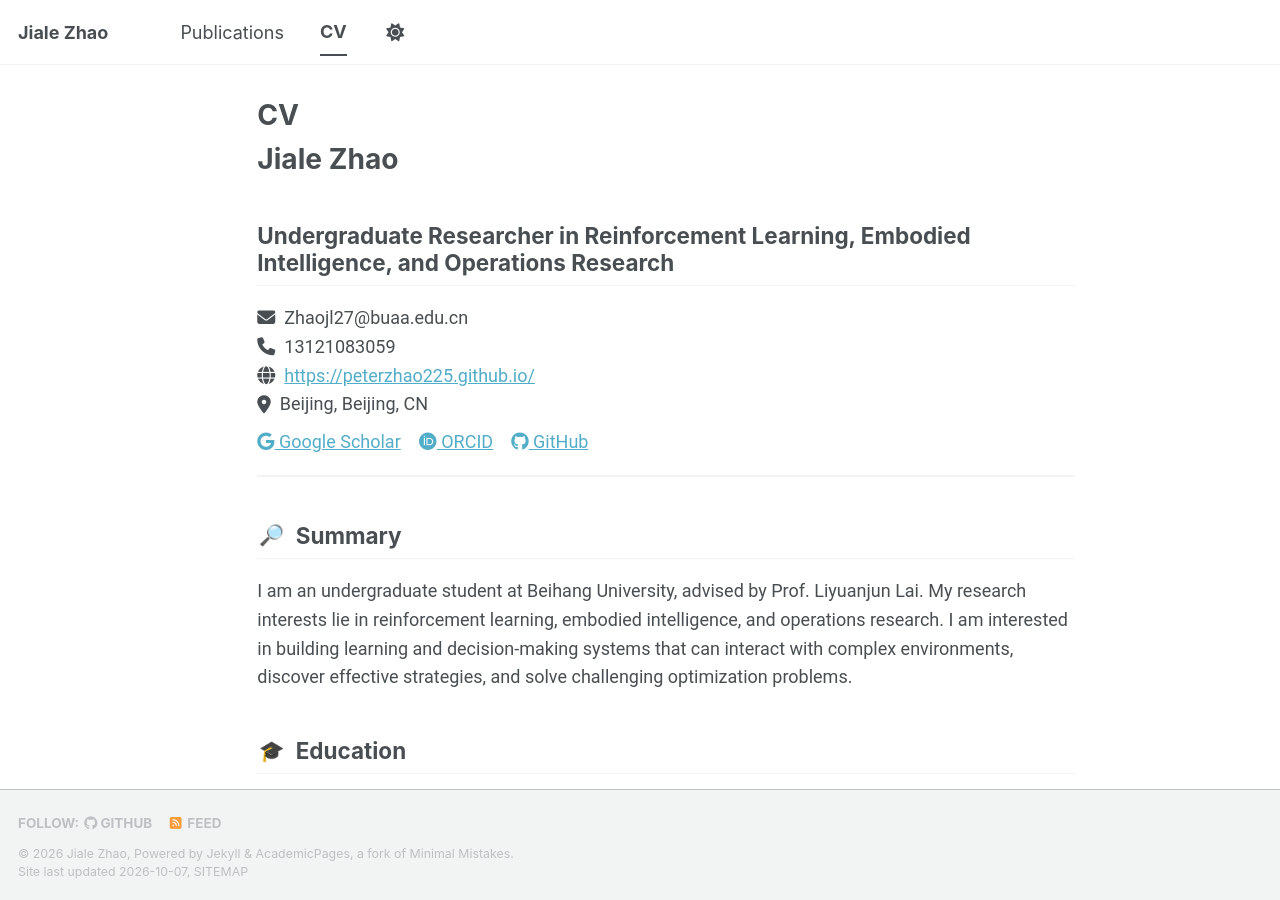
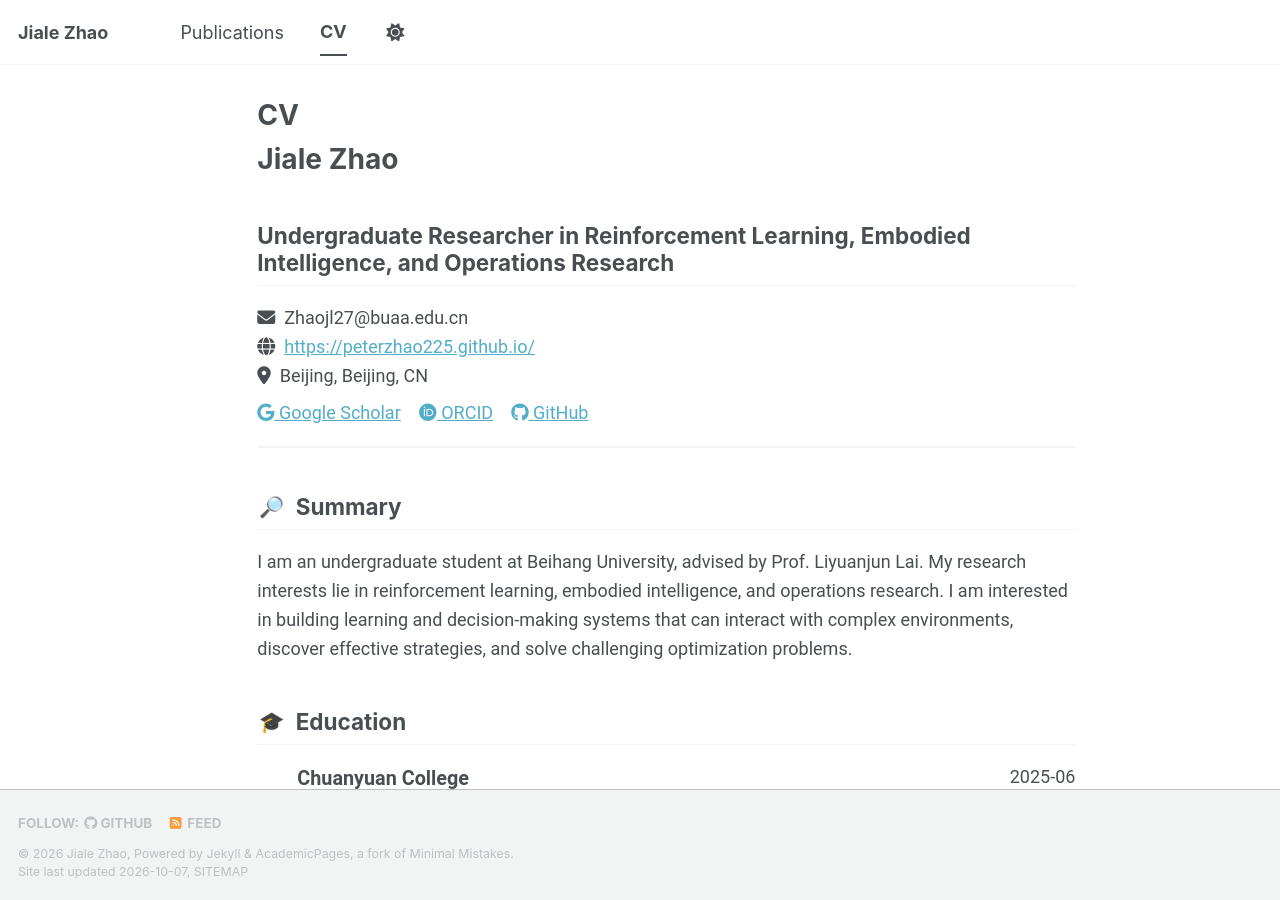
Before and after one commit to Peterzhao225/Peterzhao225.github.io, a Jekyll site: the page built from _pages/cv-json.md, in a window 1280 px wide and 900 px high. Built offline with Jekyll 4.4.1, drawn with Linux system fonts in a browser that asks for light colours; a style sheet for code colours, icons or effects is not loaded.

Commit message:
Remove phone number from CV

```diff
--- a/_data/cv.json
+++ b/_data/cv.json
@@ -3,7 +3,6 @@
     "name": "Jiale Zhao",
     "label": "Undergraduate Researcher in Reinforcement Learning, Embodied Intelligence, and Operations Research",
     "email": "Zhaojl27@buaa.edu.cn",
-    "phone": "13121083059",
     "website": "https://peterzhao225.github.io/",
     "summary": "I am an undergraduate student at Beihang University, advised by Prof. Liyuanjun Lai. My research interests lie in reinforcement learning, embodied intelligence, and operations research. I am interested in building learning and decision-making systems that can interact with complex environments, discover effective strategies, and solve challenging optimization problems.",
     "location": {
```
